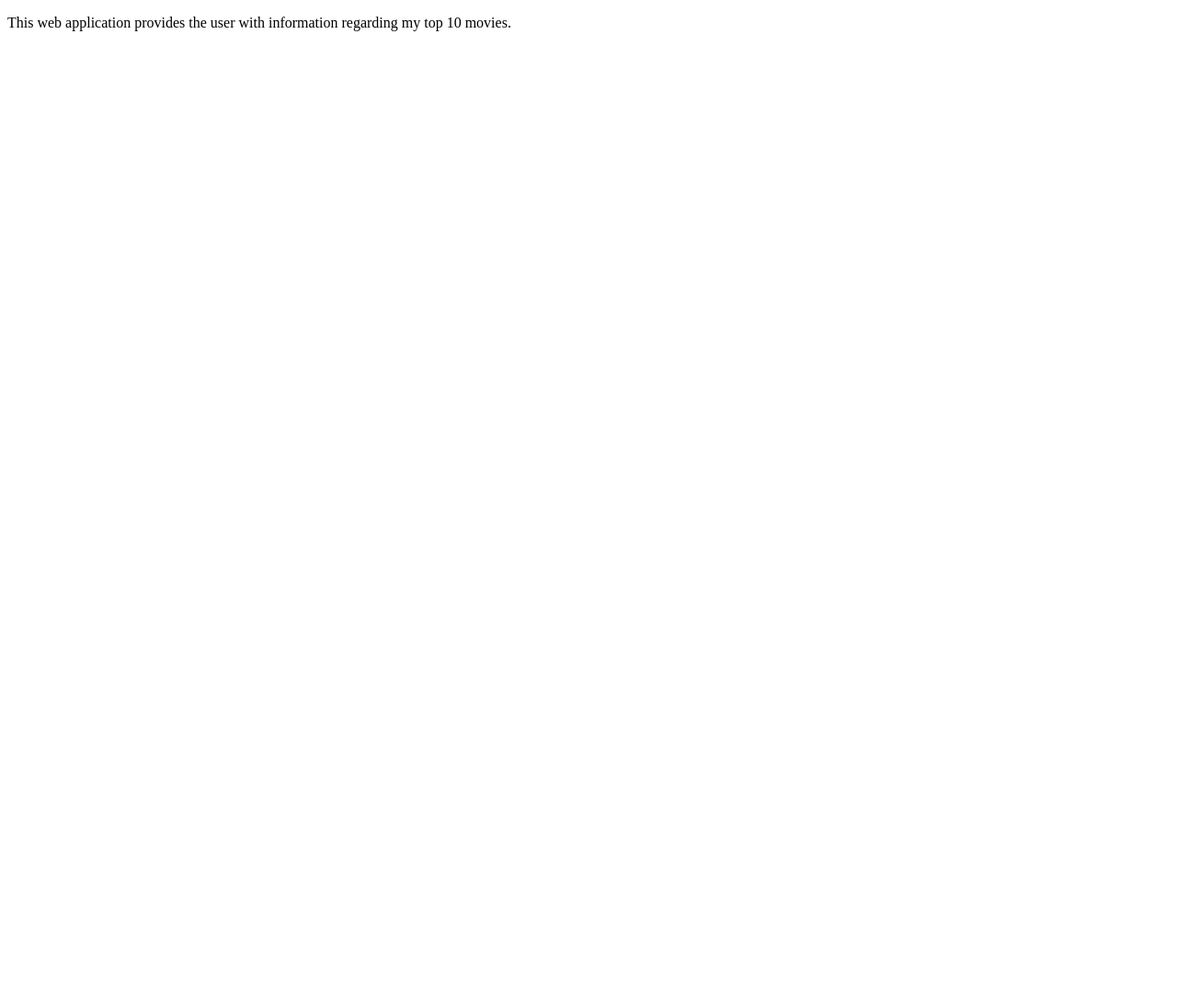
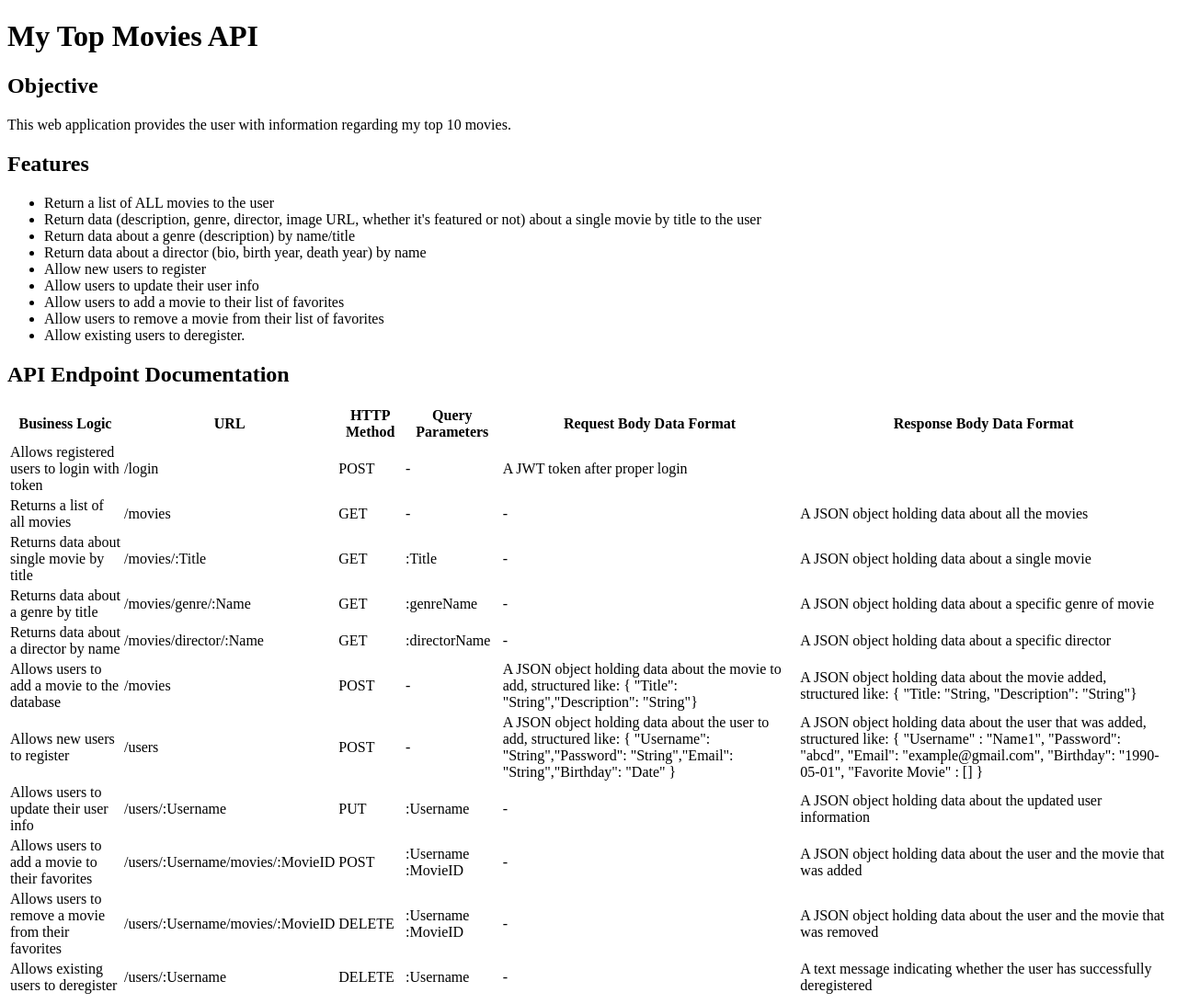
Before and after one commit to mo11552/movie_api, a website: page documentation.html in a window 1280 px wide. Shown: the whole page at 92% size. Before the commit the page ends 800 px from the top, so only its background shows below. Drawn offline with Linux system fonts and the light colour scheme.

Commit message:
list of URL endpoints, request methods added

```diff
--- a/documentation.html
+++ b/documentation.html
@@ -3,11 +3,147 @@
     <head>
         <meta charset="utf-8"/>
         <meta name="viewport" content="width=device-width"/>
-        <title>Top Movies</title>
+        <title>Top Movies API</title>
     </head>
     <body>
-        <p>This web application provides the user with information
-            regarding my top 10 movies.
-        </p>
+      <div>
+      <h1>My Top Movies API</h1>
+          <h2>Objective</h2>
+            <p>This web application provides the user with information regarding my top 10 movies.</p>
+
+          <h2>Features</h2>
+
+            <ul>
+              <li>Return a list of ALL movies to the user</li>
+              <li>Return data (description, genre, director, image URL, whether it's featured or not) about a single movie by title to the user</li>
+              <li>Return data about a genre (description) by name/title</li>
+              <li>Return data about a director (bio, birth year, death year) by name</li>
+              <li>Allow new users to register</li>
+              <li>Allow users to update their user info</li>
+              <li>Allow users to add a movie to their list of favorites</li>
+              <li>Allow users to remove a movie from their list of favorites</li>
+              <li>Allow existing users to deregister.</li>
+            </ul>
+        </div>
+
+        <h2>API Endpoint Documentation</h2>
+
+    <table class="table">
+      <thead>
+        <tr>
+            <th>Business Logic</th>
+            <th>URL</th>
+            <th>HTTP Method</th>
+            <th>Query Parameters</th>
+            <th>Request Body Data Format</th>
+            <th>Response Body Data Format</th>
+        </tr>
+      </thead>
+
+      <tbody>
+      <tr>
+          <td>Allows registered users to login with token</td>
+          <td>/login</td>
+          <td>POST</td>
+          <td>-</td>
+          <td>A JWT token after proper login</td>
+      </tr>
+
+      <tr>
+          <td>Returns a list of all movies</td>
+          <td>/movies</td>
+          <td>GET</td>
+          <td>-</td>
+          <td>-</td>
+          <td>A JSON object holding data about all the movies</td>
+      </tr>
+
+      <tr>
+        <td>Returns data about single movie by title</td>
+        <td>/movies/:Title</td>
+        <td>GET</td>
+        <td>:Title</td>
+        <td>-</td>
+        <td>A JSON object holding data about a single movie</td>
+      </tr>
+
+      <tr>
+        <td>Returns data about a genre by title</td>
+        <td>/movies/genre/:Name</td>
+        <td>GET</td>
+        <td>:genreName</td>
+        <td>-</td>
+        <td>A JSON object holding data about a specific genre of movie</td>
+      </tr>
+
+      <tr>
+        <td>Returns data about a director by name</td>
+        <td>/movies/director/:Name</td>
+        <td>GET</td>
+        <td>:directorName</td>
+        <td>-</td>
+        <td>A JSON object holding data about a specific director</td>
+      </tr>
+
+      <tr>
+        <td>Allows users to add a movie to the database</td>
+        <td>/movies</td>
+        <td>POST</td>
+        <td>-</td>
+        <td>A JSON object holding data about the movie to add, structured like: { "Title": "String","Description": "String"}</td>
+        <td>A JSON object holding data about the movie added, structured like: { "Title: "String, "Description": "String"}</td>
+      </tr>
+
+      <tr>
+        <td>Allows new users to register</td>
+        <td>/users</td>
+        <td>POST</td>
+        <td>-</td>
+        <td>A JSON object holding data about the user to add, structured like: { "Username": "String","Password": "String","Email": "String","Birthday": "Date" }</td>
+        <td>A JSON object holding data about the user that was added, structured like: { "Username" : "Name1", "Password": "abcd", "Email": "example@gmail.com", "Birthday": "1990-05-01", "Favorite Movie" : [] } </td>
+      </tr>
+
+
+      <tr>
+        <td>Allows users to update their user info</td>
+        <td>/users/:Username</td>
+        <td>PUT</td>
+        <td>:Username</td>
+        <td>-</td>
+        <td>A JSON object holding data about the updated user information</td>
+      </tr>
+
+      <tr>
+        <td>Allows users to add a movie to their favorites</td>
+        <td>/users/:Username/movies/:MovieID</td>
+        <td>POST</td>
+        <td>:Username
+            :MovieID
+        </td>
+        <td>-</td>
+        <td>A JSON object holding data about the user and the movie that was added</td>
+      </tr>
+
+      <tr>
+        <td>Allows users to remove a movie from their favorites</td>
+        <td>/users/:Username/movies/:MovieID</td>
+        <td>DELETE</td>
+        <td>:Username
+            :MovieID
+        </td>
+        <td>-</td>
+        <td>A JSON object holding data about the user and the movie that was removed</td>
+      </tr>
+
+      <tr>
+        <td>Allows existing users to deregister</td>
+        <td>/users/:Username</td>
+        <td>DELETE</td>
+        <td>:Username</td>
+        <td>-</td>
+        <td>A text message indicating whether the user has successfully deregistered</td>
+      </tr>
+     </tbody>
+     </table>
     </body>
 </html>
```
